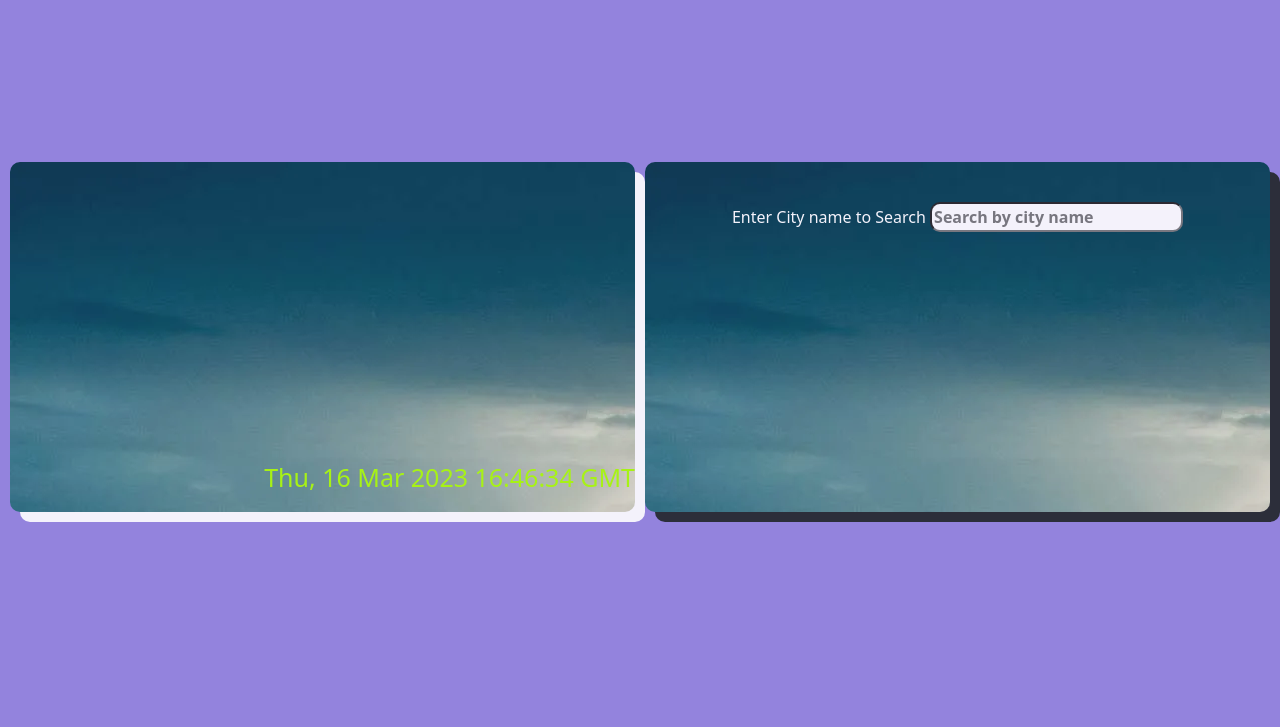
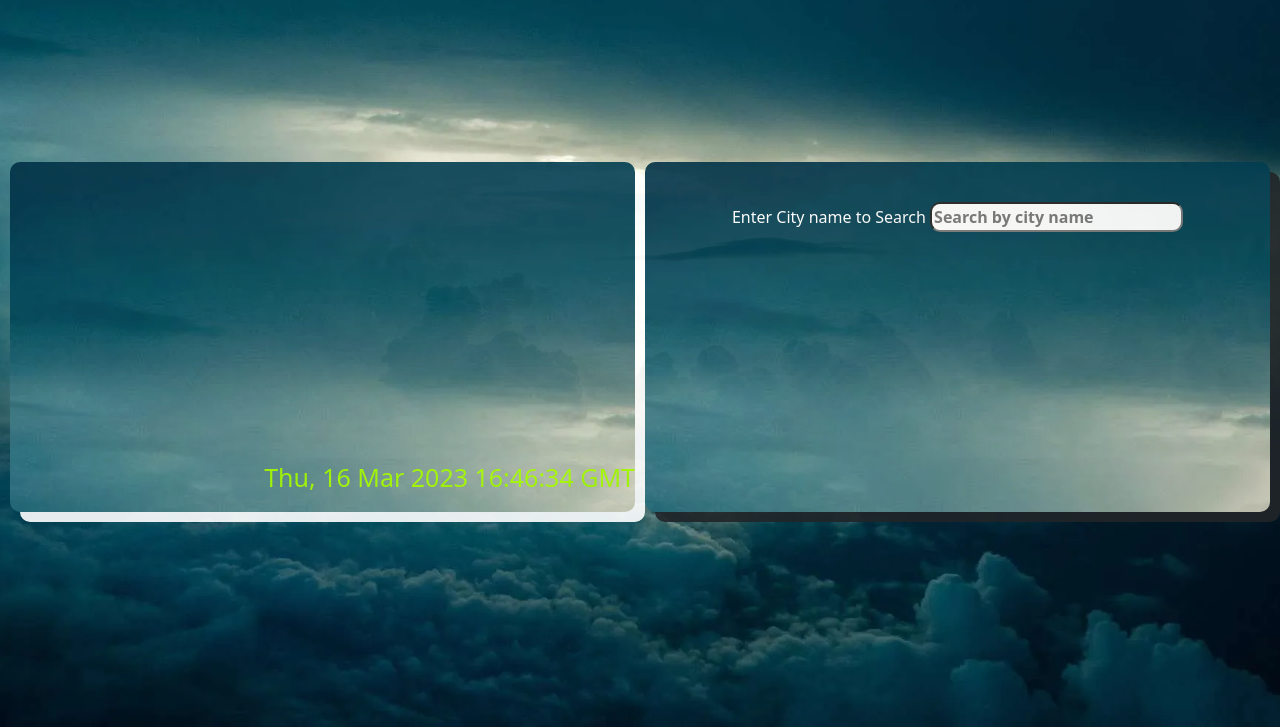
Before and after one commit to adimore96/Weather_Web_App, a plain HTML site: page index.html in a window 1280 px wide. Shown: the part 73-800 px from the top of the page. Drawn offline with nearby package versions, Linux system fonts and the light colour scheme.

Commit message:
Third commit

```diff
--- a/index1.css
+++ b/index1.css
@@ -1,11 +1,17 @@
 body {
     background-color: rgba(54, 23, 192, 0.532);
-    /* background-image: url(Assets/background1.jpg); */
-    background-repeat: no-repeat;
+    background-image: url(Assets/background1.jpg);
+    /* background-repeat: no-repeat;
     background-position: center;
     margin: 0;
-    padding: 0;
+    padding: 0; */
     overflow-x: hidden;
+
+    background-position: center;
+      background-size:cover ;
+      background-repeat: no-repeat;
+      background-attachment: fixed;
+      scroll-behavior: smooth;
 
 }
 
```
